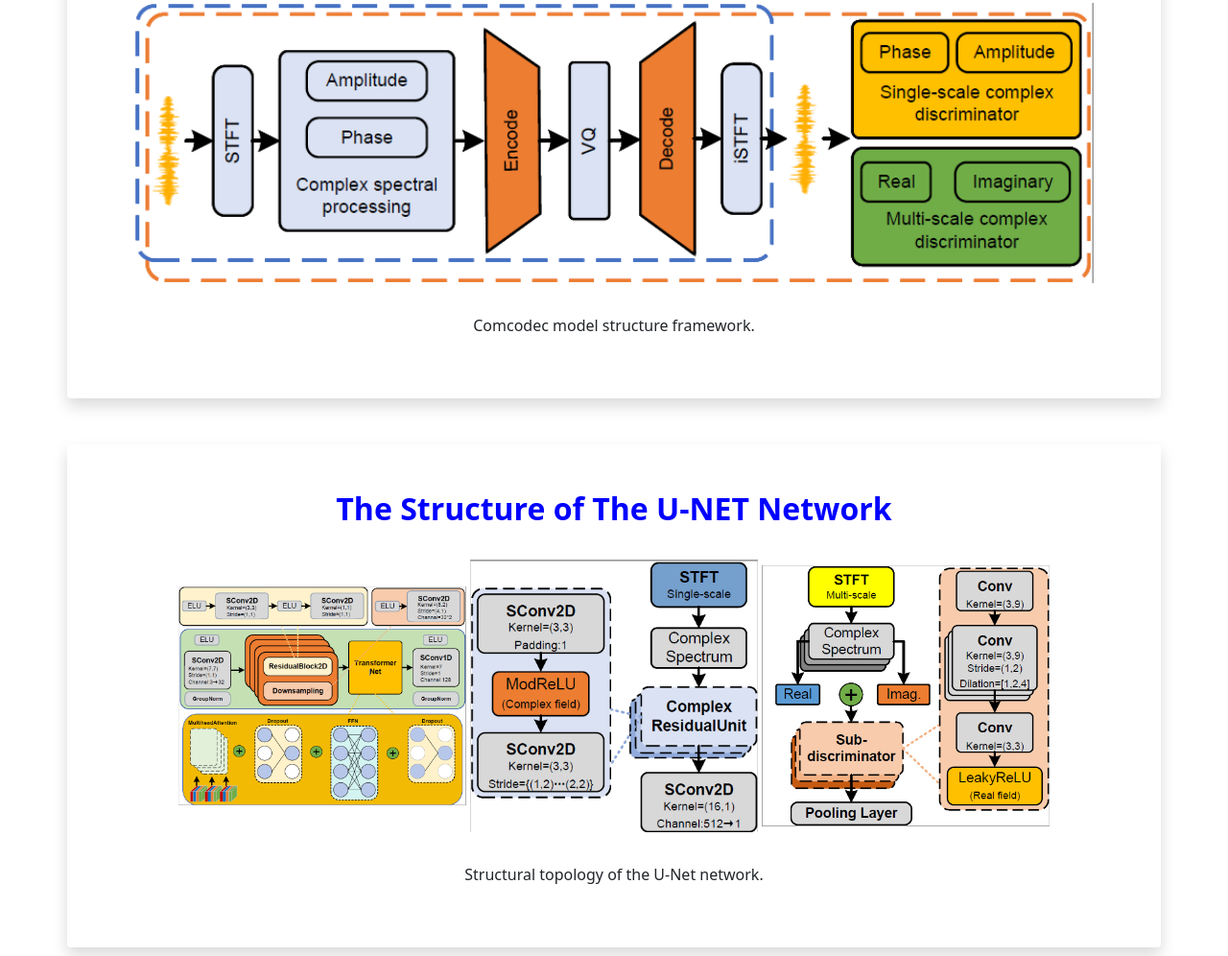
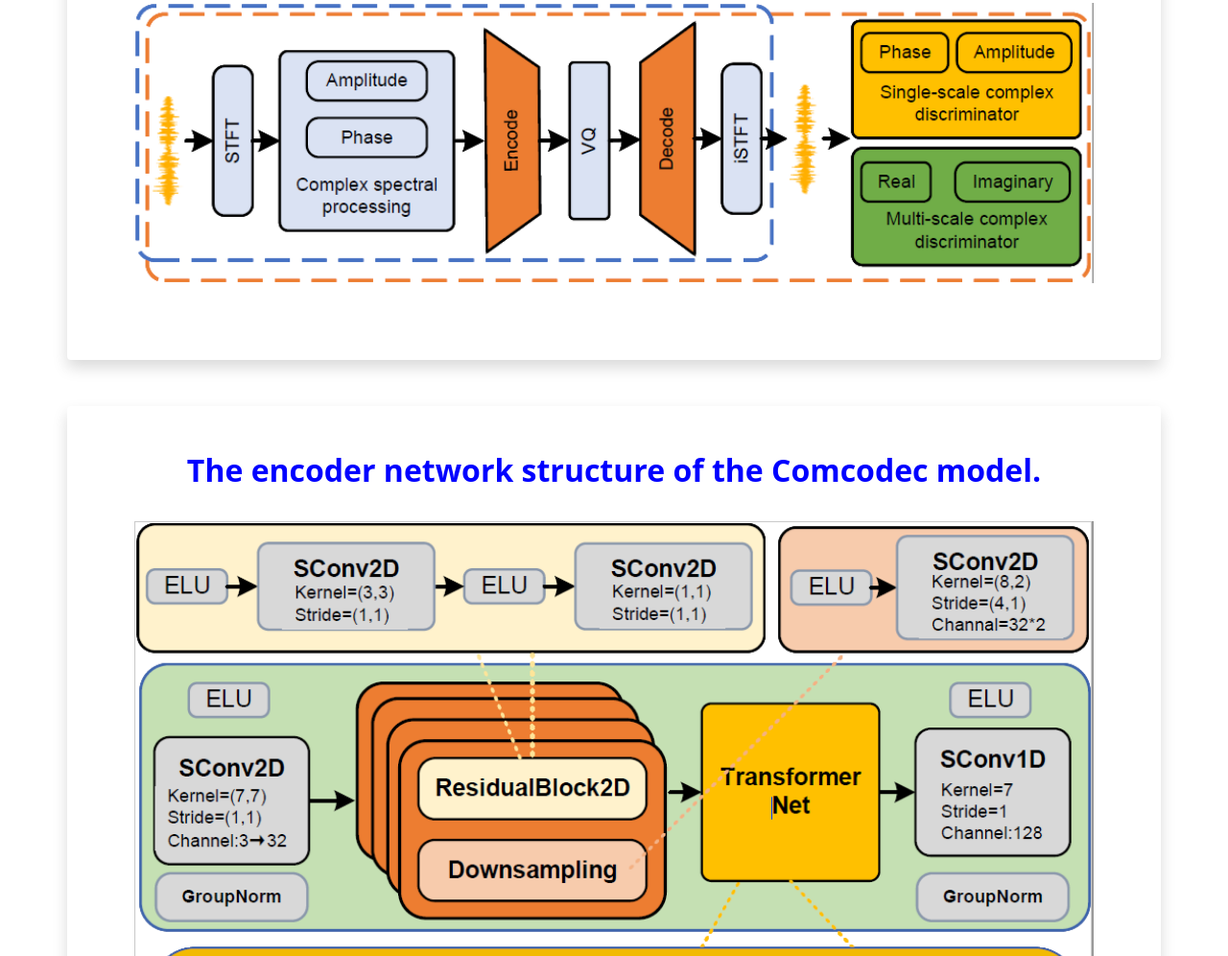
Before and after one commit to SVCODEC/comcodec.github.io, a plain HTML site: page index.html in a window 1280 px wide. Shown: the part 1284-2280 px from the top of the page at 96% size. Drawn offline with nearby package versions, Linux system fonts and the light colour scheme.

Commit message:
Update index.html

```diff
--- a/index.html
+++ b/index.html
@@ -145,38 +145,30 @@
 
 <div class="container pt-5 mt-5 shadow p-5 mb-5 bg-white rounded">
 	<h2 id="model-overview" style="text-align: center;">
-		<span>Comcodec model</span>
+		<span>Network structure of the Comcodec model.</span>
 	</h2>
 		<p style="text-align: center;">
 			<img src="pics/comcodec1.png" width="1000" alt="">
 		</p>
- 		<p style="text-align: center;">
-		Comcodec model structure framework.
-		</p>
 </div>
-<!-- <div class="container pt-5 mt-5 shadow p-5 mb-5 bg-white rounded">
+<div class="container pt-5 mt-5 shadow p-5 mb-5 bg-white rounded">
 	<h2 id="model-overview" style="text-align: center;">
-		<span>Functional modules</span>
+		<span>The encoder network structure of the Comcodec model.</span>
 	</h2>
 		<p style="text-align: center;">
 			<img src="pics/comcodec.png" width="1000" alt="">
 		</p>
- 		<p style="text-align: center;">
-		Internal functional module structure of the comcodec model.
-		</p>
-</div> -->
+</div>
 
 <div class="container pt-5 mt-5 shadow p-5 mb-5 bg-white rounded">
 	<h2 id="model-overview" style="text-align: center;">
-		<span>The Structure of The U-NET Network</span>
+		<span>Discriminator structure of the Comcodec model</span>
 	</h2>
 		<p style="text-align: center;">
-			<img src="pics/comcodec.png" width="300" alt="">
-			<img src="pics/CD.png" width="300" alt="">
-			<img src="pics/MD.png" width="300" alt="">
+			<img src="pics/CDMD.png" width="1000" alt="">
 		</p>
 		<p style="text-align: center;">
-		Structural topology of the U-Net network.
+		(a) Single-scale complex discriminator, (b) Multi-scale complex discriminator.
 		</p>
 </div>
 
```
